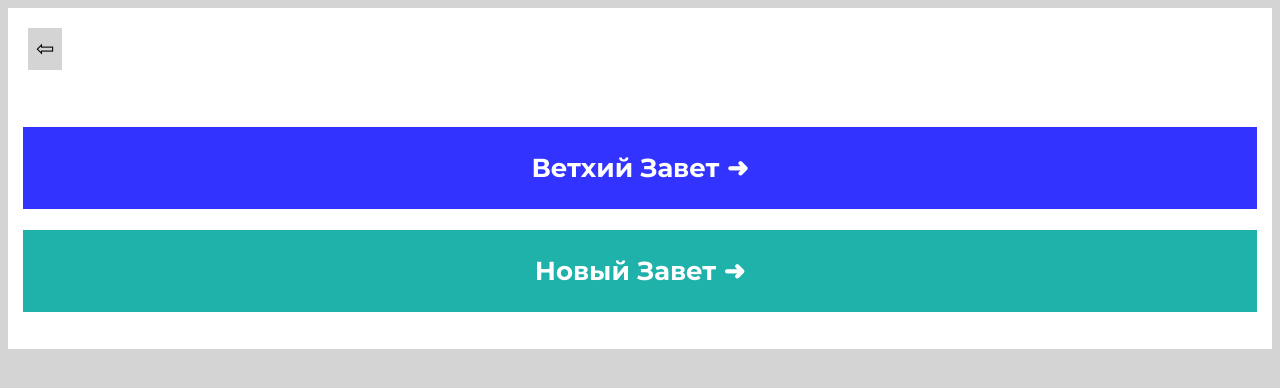
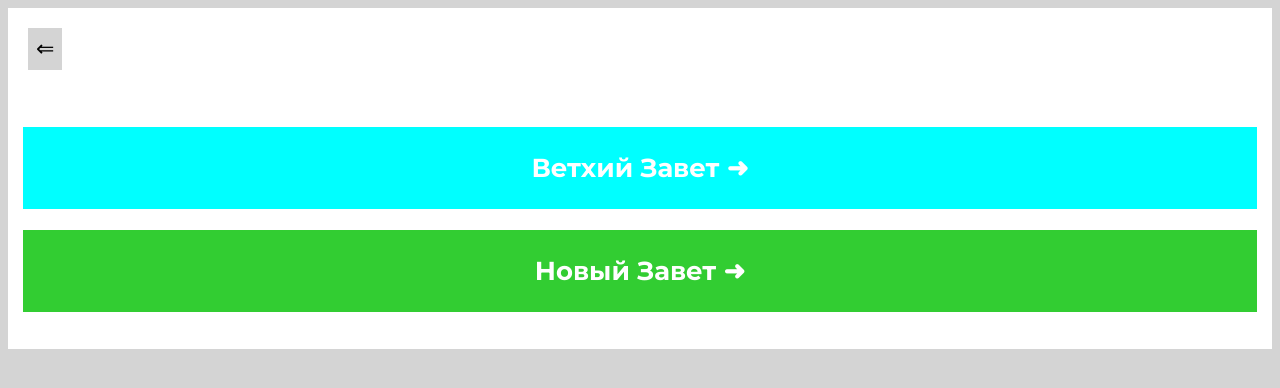
Before and after one commit to web-fullstack-dev/Bible-Verses-sub--main--RU, a plain HTML site: page index.html in a window 1280 px wide. Drawn offline with Linux system fonts and the light colour scheme.

Commit message:
Changed colors and style for arrow in index.html

```diff
--- a/css/section.css
+++ b/css/section.css
@@ -11,21 +11,21 @@
   transition: 0.3s;
 }
 
-.section__h1--blue {
-  background-color: hsl(240, 100%, 60%);
+.section__h1--aqua {
+  background-color: hsl(180, 100%, 50%);
 }
 
-.section__h1--blue:active {
-  background-color: hsl(240, 100%, 70%);
+.section__h1--aqua:active {
+  background-color: hsl(180, 100%, 60%);
   transform: scale(1.1);
 }
 
-.section__h1--lightseagreen {
-  background-color: hsl(177, 70%, 41%);
+.section__h1--limegreen {
+  background-color: hsl(120, 61%, 50%);
 }
 
-.section__h1--lightseagreen:active {
-  background-color: hsl(177, 70%, 46%);
+.section__h1--limegreen:active {
+  background-color: hsl(120, 61%, 60%);
   transform: scale(1.1);
 }
 
--- a/index.html
+++ b/index.html
@@ -13,16 +13,16 @@
 <body class="body">
   <main class="main">
     <section class="section">
-      <button class="section__button"><a class="section__button--link" href="https://mr-front-end-dev.github.io/Bible-Verses-main--RU/"><span class="section__button--size"><span class="section__button--size">&#x21e6;</span></span></a></button>
+      <button class="section__button"><a class="section__button--link" href="https://mr-front-end-dev.github.io/Bible-Verses-main--RU/"><span class="section__button--size"><span class="section__button--size">&#8656;</span></span></a></button>
     </section>
     <section class="section">
       <a class="section__h1--link" href="https://mr-front-end-dev.github.io/Bible-Verses-sub-sub--main--old--RU/">
-        <h1 class="section__h1 section__h1--blue">
+        <h1 class="section__h1 section__h1--aqua">
           Ветхий Завет &#x279C;
         </h1>
       </a>
       <a class="section__h1--link" href="https://mr-front-end-dev.github.io/Bible-Verses-sub-sub--main--new--RU/">
-        <h1 class="section__h1 section__h1--lightseagreen">
+        <h1 class="section__h1 section__h1--limegreen">
           Новый Завет &#x279C;
         </h1>
       </a>
```
